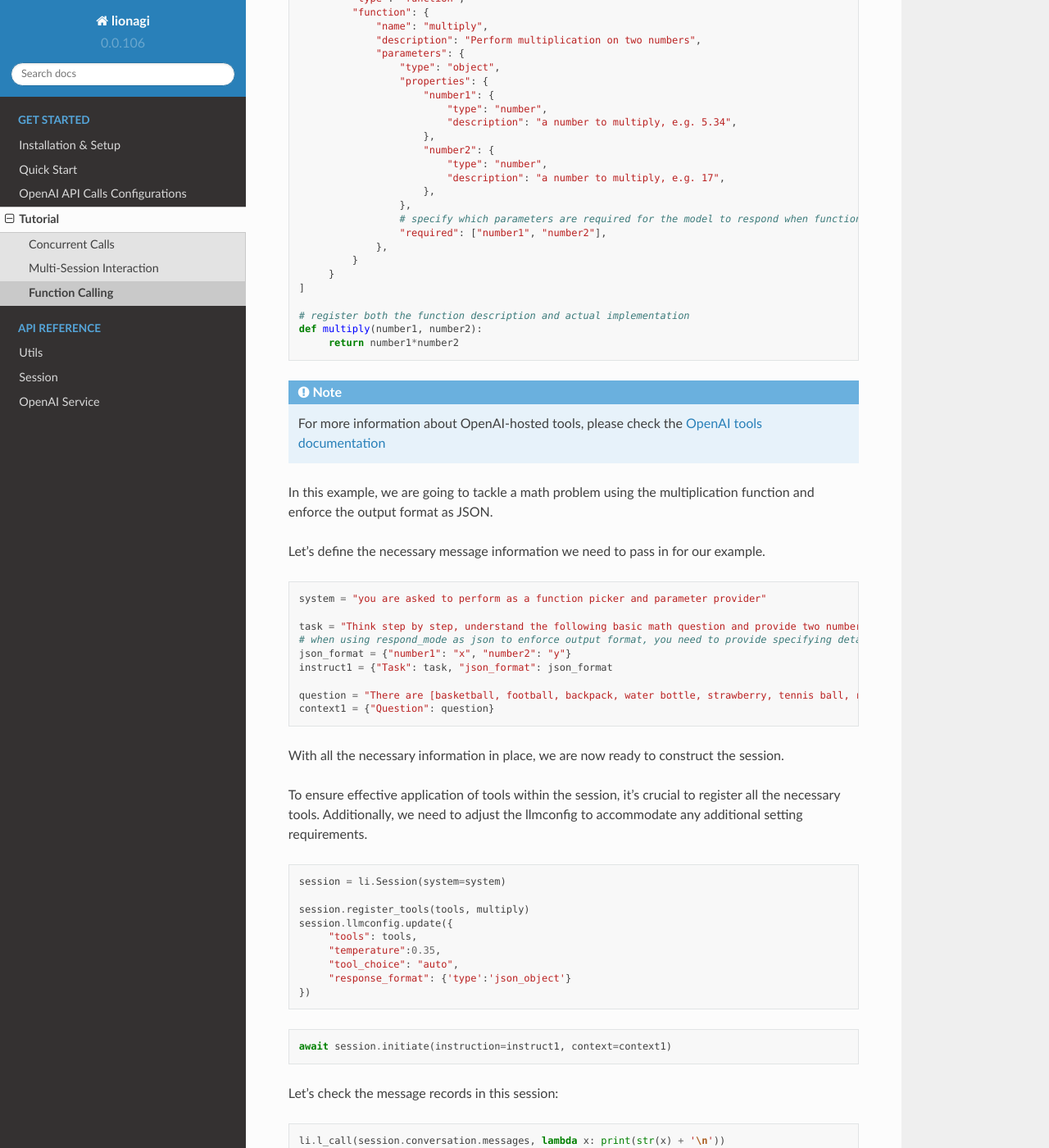
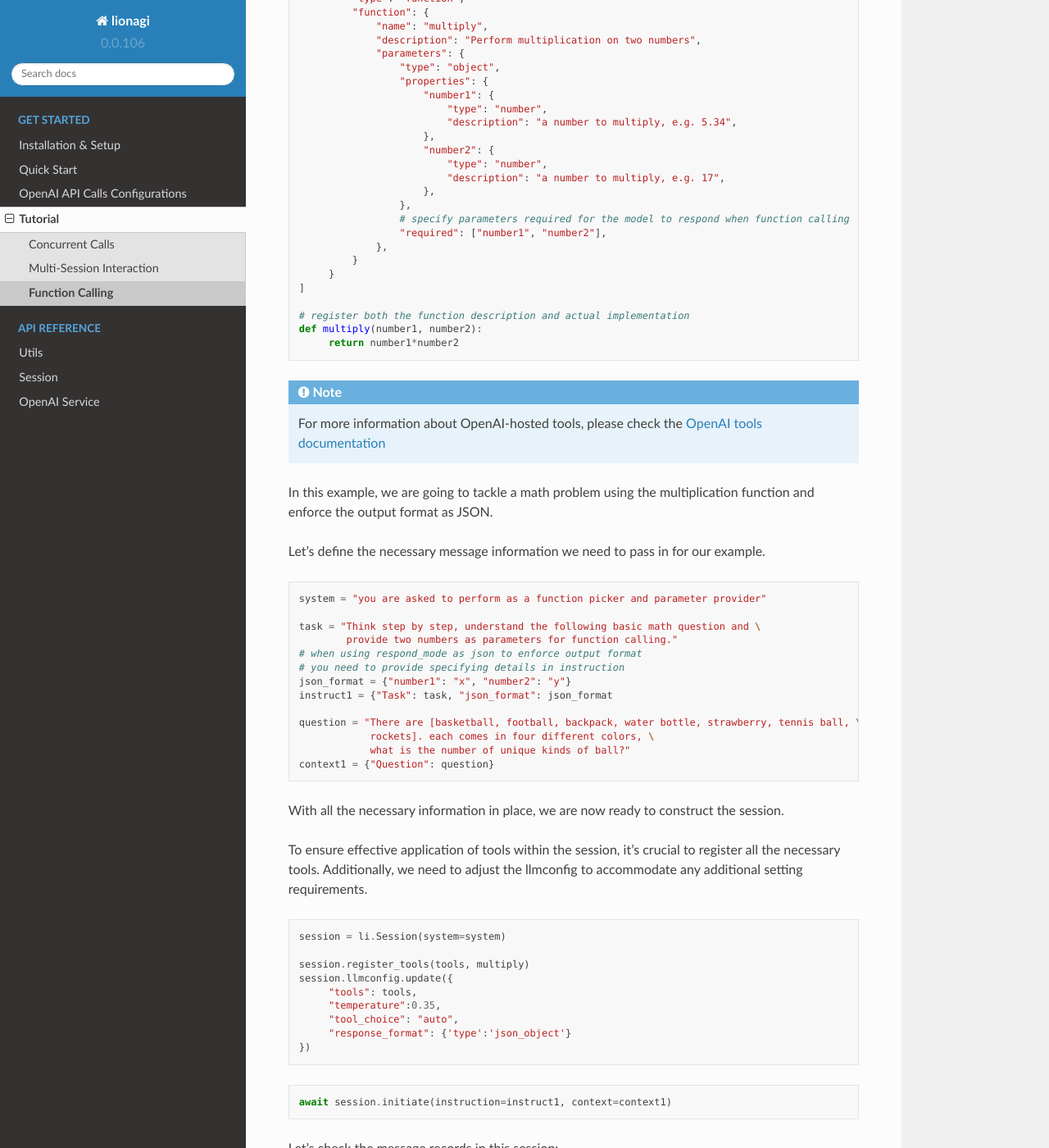
Before and after one commit to lion-agi/lionagi, a Sphinx documentation site: the page built from docs/Get_started/Examples/function.rst, in a window 1280 px wide and 1400 px high, scrolled down 477 px. Shown: the whole window at 82% size. Built offline with Sphinx 7.4.7 and the Read the Docs theme 2.0.0, drawn with Linux system fonts in a browser that asks for light colours.

Commit message:
Update function.rst

```diff
--- a/docs/Get_started/Examples/function.rst
+++ b/docs/Get_started/Examples/function.rst
@@ -32,7 +32,7 @@
                             "description": "a number to multiply, e.g. 17",
                         },
                     },
-                    # specify which parameters are required for the model to respond when function calling
+                    # specify parameters required for the model to respond when function calling
                     "required": ["number1", "number2"],
                 },
             }
@@ -56,12 +56,16 @@
 
    system = "you are asked to perform as a function picker and parameter provider"
 
-   task = "Think step by step, understand the following basic math question and provide two numbers as parameters for function calling."
-   # when using respond_mode as json to enforce output format, you need to provide specifying details in instruction
+   task = "Think step by step, understand the following basic math question and \
+           provide two numbers as parameters for function calling."
+   # when using respond_mode as json to enforce output format
+   # you need to provide specifying details in instruction
    json_format = {"number1": "x", "number2": "y"}
    instruct1 = {"Task": task, "json_format": json_format
 
-   question = "There are [basketball, football, backpack, water bottle, strawberry, tennis ball, rockets]. each comes in four different colors, what is the number of unique kinds of ball?"
+   question = "There are [basketball, football, backpack, water bottle, strawberry, tennis ball, \
+               rockets]. each comes in four different colors, \
+               what is the number of unique kinds of ball?"
    context1 = {"Question": question}
 
 With all the necessary information in place, we are now ready to construct the session.
@@ -93,10 +97,17 @@
 
 .. code-block:: markdown
 
-   {'role': 'system', 'content': 'you are asked to perform as a function picker and parameter provider'}
+   {'role': 'system', 'content': 'you are asked to perform as a function picker and
+     parameter provider'}
 
-   {'role': 'user', 'content': '{"instruction": {"Task": "Think step by step, understand the following basic math question and provide two numbers as parameters for function calling.", "json_format": {"number1": "x", "number2": "y"}}, "context": {"Question": "There are [basketball, football, backpack, water bottle, strawberry, tennis ball, rockets]. each comes in four different colors, what is the number of unique kinds of ball?"}}'}
+   {'role': 'user', 'content': '{"instruction": {"Task": "Think step by step, understand the
+    following basic math question and provide two numbers as parameters for function calling.",
+    "json_format": {"number1": "x", "number2": "y"}}, "context": {"Question": "There are
+    [basketball, football, backpack, water bottle, strawberry, tennis ball, rockets]. each comes
+    in four different colors, what is the number of unique kinds of ball?"}}'}
 
-   {'role': 'assistant', 'content': '\n{\n  "tool_uses": [\n    {\n      "recipient_name": "functions.multiply",\n      "parameters": {\n        "number1": 3,  "number2": 4\n      }\n    }\n  ]\n}'}
+   {'role': 'assistant', 'content': '\n{\n  "tool_uses": [\n    {\n      "recipient_name":
+    "functions.multiply",\n      "parameters": {\n        "number1": 3,  "number2": 4\n
+     }\n    }\n  ]\n}'}
 
    {'role': 'assistant', 'content': '{"function call result": 12}'}
```
